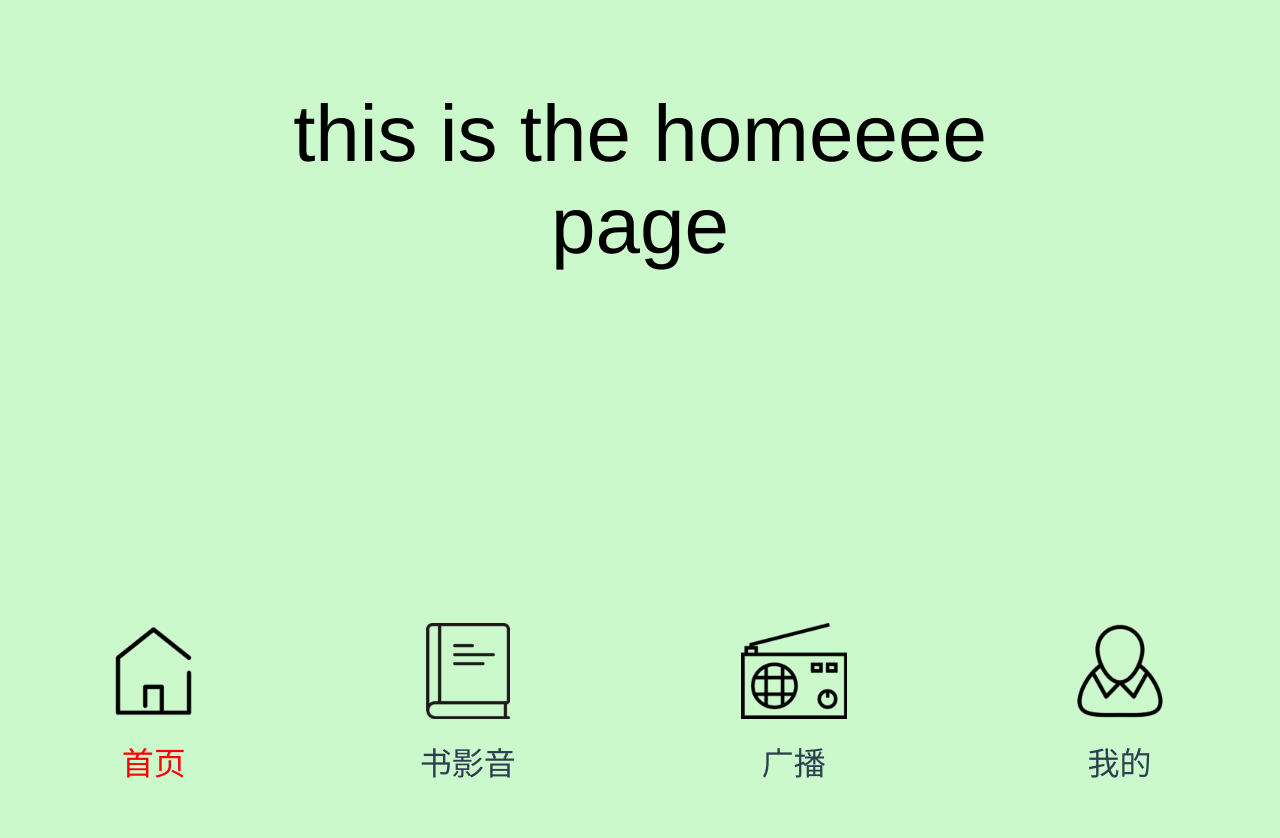
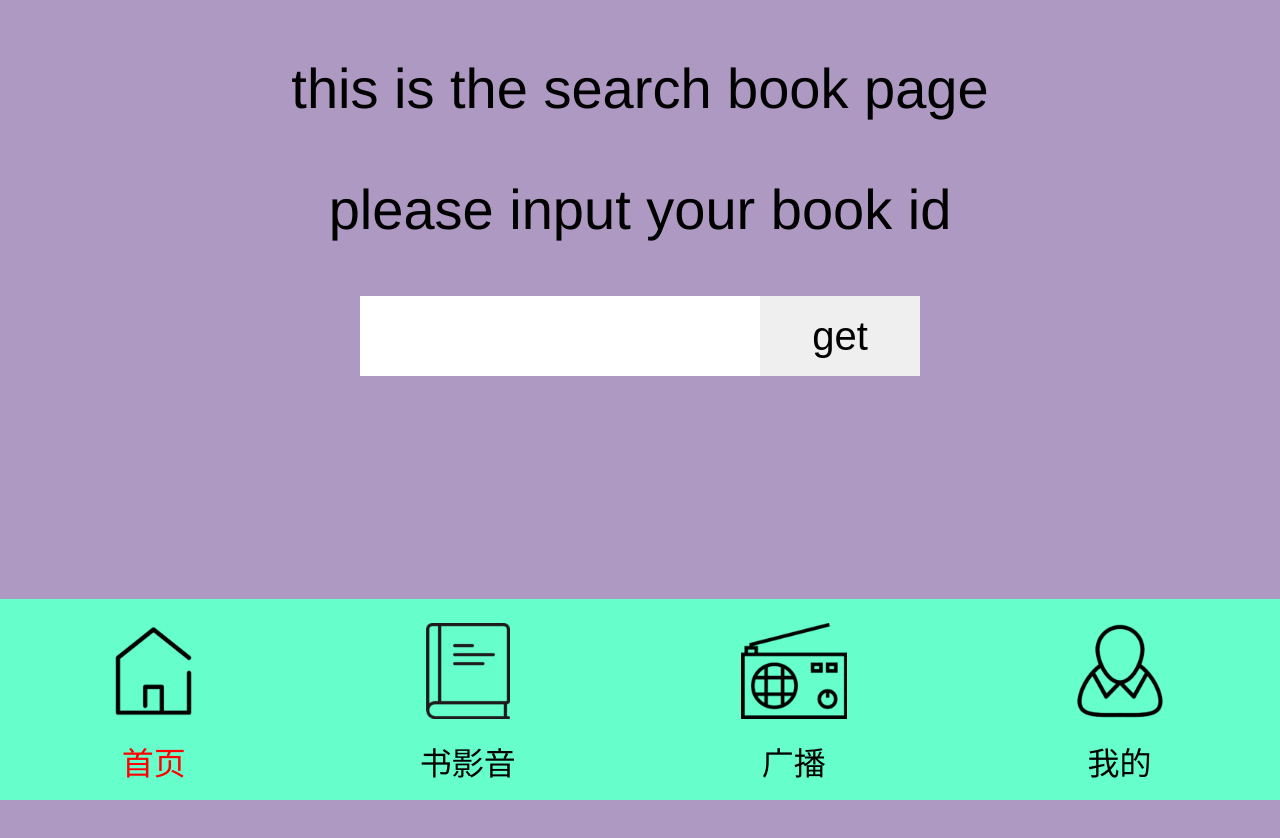
Before and after one commit to ShiLiuShu/my-vue, a Vue app: page /#/home in a window 1280 px wide. Shown: the top 838 px of the page. Built offline with nearby package versions, Linux system fonts and the light colour scheme.

Commit message:
nginx and getbookbyid

```diff
--- a/package.json
+++ b/package.json
@@ -10,6 +10,7 @@
     "build": "node build/build.js"
   },
   "dependencies": {
+    "axios": "^0.16.1",
     "vue": "^2.2.6",
     "vue-router": "^2.3.1",
     "vuex": "^2.3.1"
--- a/src/App.vue
+++ b/src/App.vue
@@ -12,10 +12,6 @@ export default {
 
 
 
-
-
-
-
 </script>
 
 <style lang="scss">
@@ -24,7 +20,12 @@ html{
 }
 
 body{
-  background: rgba(0,225,0,.2);
+  padding:0;
+  margin:0;
+  background: rgba(51,0,102,.4);
+  display:flex;
+  flex-direction:column;
+  justify-content: center;
 }
 
 
@@ -33,14 +34,9 @@ body{
   -webkit-font-smoothing: antialiased;
   -moz-osx-font-smoothing: grayscale;
   text-align: center;
-  color: #2c3e50;
 
-  display:flex;
-  flex-direction:column;
-
-
-
-
+    height: 20rem;
+    overflow: auto;
 }
 
 
--- a/src/components/FootGuide.vue
+++ b/src/components/FootGuide.vue
@@ -53,14 +53,16 @@
         color:red;
     }
     .main{
+        background:rgb(102,255,204);
         position: fixed;
-        bottom:.2rem;
+        bottom:0;
         right:0;
         left:0;
         display:flex;
         justify-content: space-around;
         width:100%;
         .foot-item{
+            padding:.3rem 0 .2rem 0;
             .item-img{
                 img{
                     height:1.2rem;
--- a/src/page/home.vue
+++ b/src/page/home.vue
@@ -2,8 +2,16 @@
     <div class="main">
         <div class="div1">
             <p>this is the {{title}} page</p>
+            <p>please input your book id</p>
+        </div>
+        <div class="div2">
+            <input type="text" v-model="input_book_id" />
+            <button @click="searchBook(input_book_id)">get</button>
+        </div>
+        <div><p>{{book_title}}</p></div>
+        <div class="summary">{{book_summary}}</div>
 
-        </div>
+
         <router-view></router-view>
         <foot-guide></foot-guide>
     </div>
@@ -13,36 +21,39 @@
 <script>
     import {name,age} from './test-by'
     import footGuide from '../components/FootGuide'
+    import {getSearchBook,getCnodeTopics,getBookById} from '../service/getData'
 
 
     export default{
+        //示例图书id3332698
         data(){
             return{
-                title:'home'
+                title:'search book',
+                input_book_id:'',
+                book_title:'',
+                book_summary:''
             }
         },
         methods:{
-            async start() {
+            async searchBook() {
                     // 在这里使用起来就像同步代码那样直观
                     console.log('start');
-                    await this.sleep(3000);
-                    console.log('end');
-                    this.title="homeeee";
-                    name("yhh");
-                },
-              sleep(time) {
-                    return new Promise(function (resolve, reject) {
-                        setTimeout(function () {
-                            resolve();
-                        }, time);
-                    })
-                }
+                    try{
+                        let data=await getBookById(this.input_book_id);
+                        this.book_title=data.data.title;
+                        this.book_summary=data.data.summary;
+                        console.log(data);
+                    }catch(err){
+                        this.book_title='not found this book';
+                        this.book_summary='';
+                    }
+            }
 
 
 
         },
         mounted(){
-            this.start();
+
         },
         components:{
             footGuide
@@ -54,20 +65,49 @@
     $myColor:black;
     $bgColor:rgba(0,225,0,.5);
     $w:10rem;
-    $h:25rem;
+    $h:3rem;
 
     .main{
         margin:0 auto;
+        font-size:1rem;
     }
 
     .div1{
-        width:$w;
         height:$h;
         text-align:center;
         p{
-            font-size:1rem;
+            font-size:.7rem;
             color:$myColor;
         }
     }
 
+    .div2{
+        display: flex;
+        justify-content: center;
+        input{
+        padding:0;
+        border: 0;
+        width:5rem;
+        height:1rem;
+        font-size:.5rem;
+        }
+
+        button{
+            border:0;
+            padding:0;
+            font-size: .5rem;
+            width:2rem;
+            height:1rem;
+        }
+    }
+
+
+
+    div.summary{
+        width:100%;
+        color:white;
+        text-align: center;
+        font-size:.6rem;
+    }
+
 </style>
--- /dev/null
+++ b/src/service/getData.js
@@ -0,0 +1,33 @@
+import axios from 'axios'
+
+
+//根据关键词搜索图书
+var getSearchBook=(q,tag,start,count)=>{
+    return axios.get('/v2/book/search',{
+        params:{
+            q,
+            tag,
+            start,
+            count
+        }
+    });
+};
+
+//根据id搜索图书
+var getBookById=_id=>{
+    return axios.get('/v2/book/'+_id,{
+        params:{
+
+        }
+    });
+}
+
+var getCnodeTopics=()=>{
+    axios.get('/api/v1/topics',{
+        params:{
+
+        }
+    });
+}
+
+export {getSearchBook,getCnodeTopics,getBookById}
```
